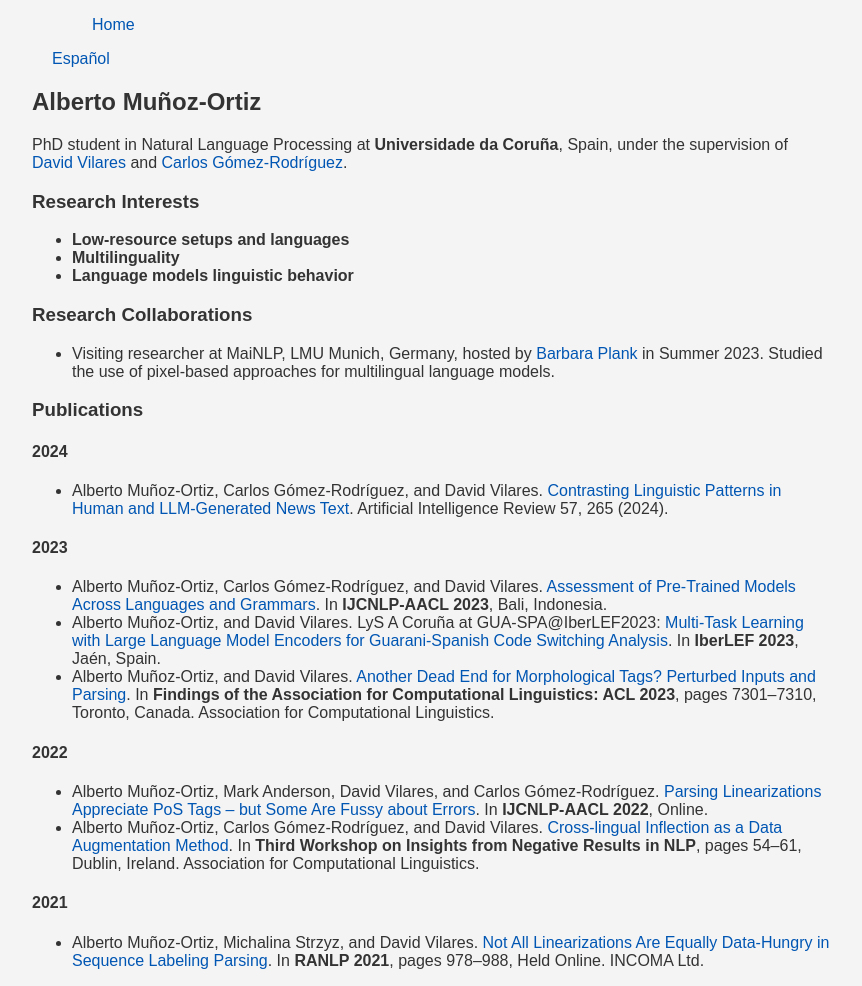
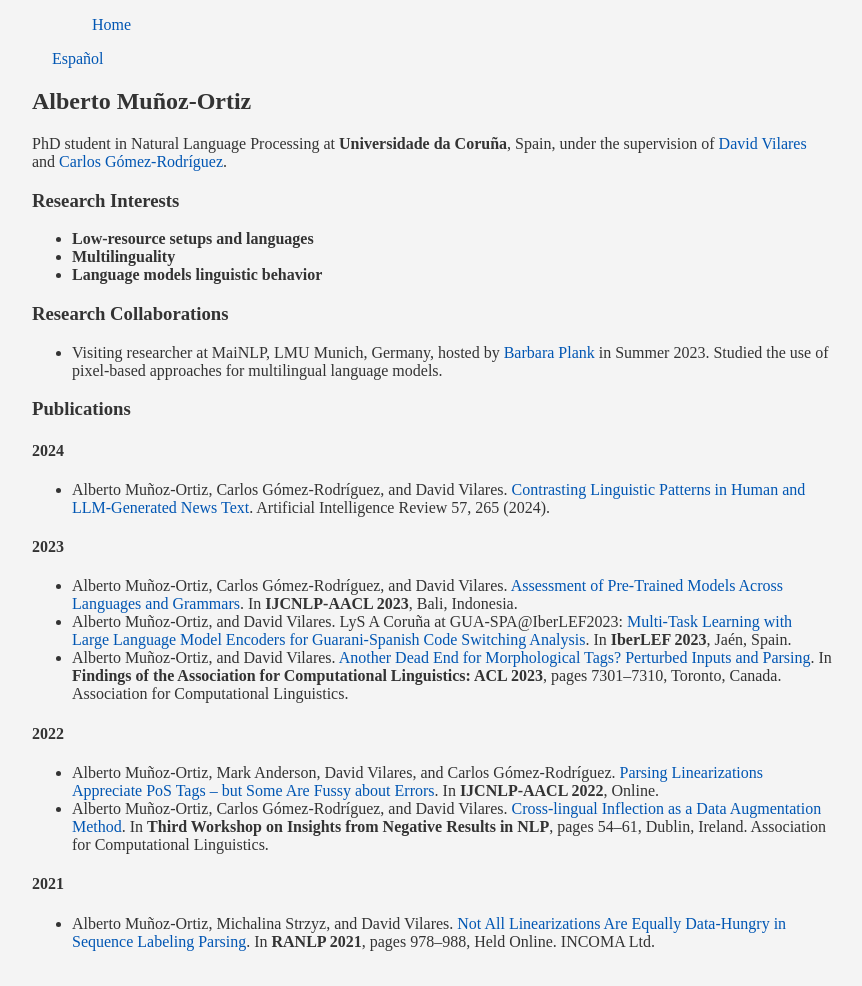
Before and after one commit to amunozo/amunozo.github.io, a Jekyll site: the page built from en/index.md, in a window 1280 px wide. Shown: the whole page, without its empty margins (208-1070 px from the left). Built offline with Jekyll 4.4.1, drawn with Linux system fonts in a browser that asks for light colours.

Commit message:
Update style.css

```diff
--- a/assets/css/style.css
+++ b/assets/css/style.css
@@ -1,6 +1,5 @@
 /* Google Fonts link should be included in the HTML head */
 body {
-  font-family: 'Noto', sans-serif; /* Use the Google Font here */
   background-color: #f4f4f4;
   color: #333;
   max-width: 800px; /* Adjust as needed */
```
